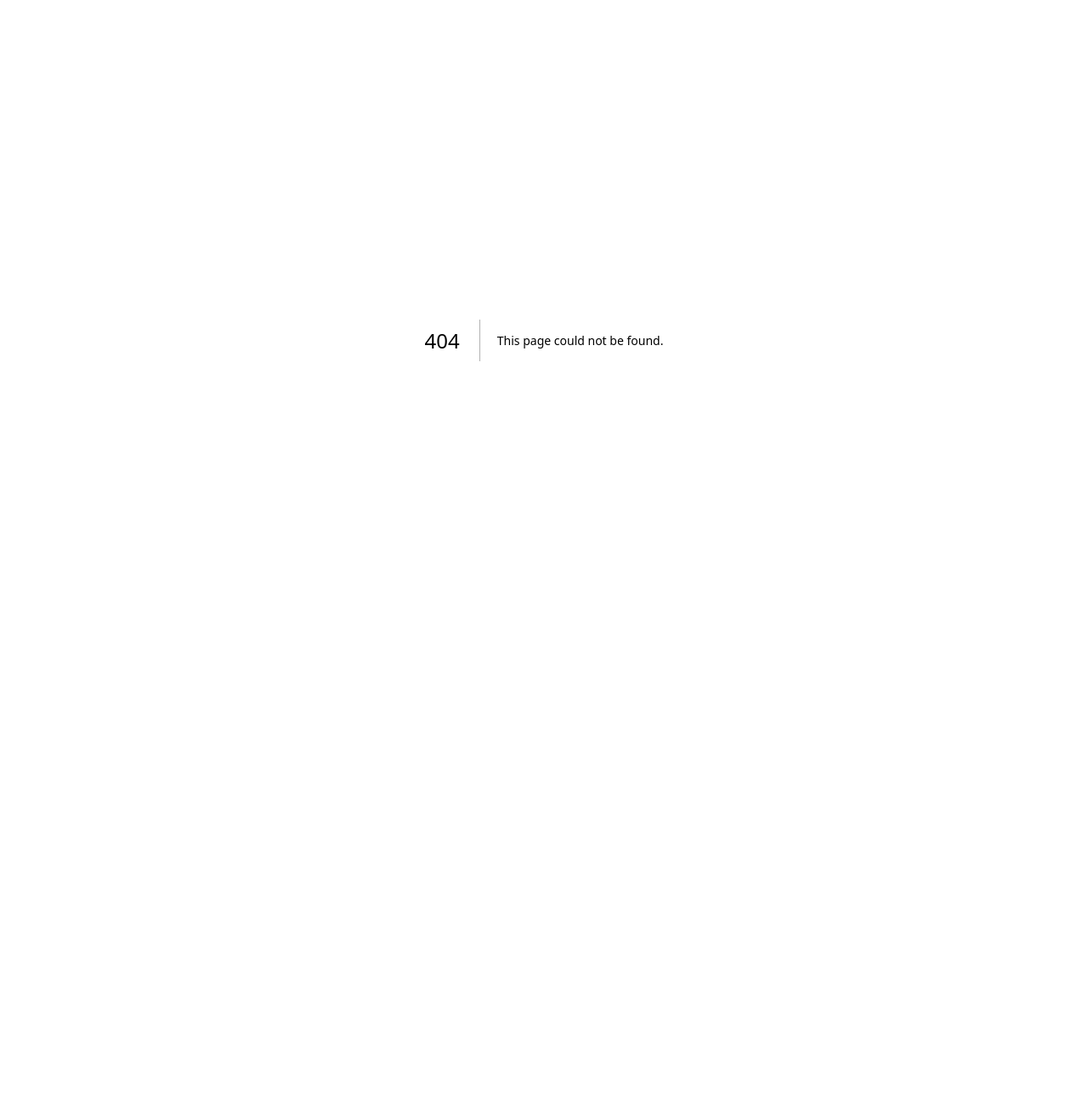
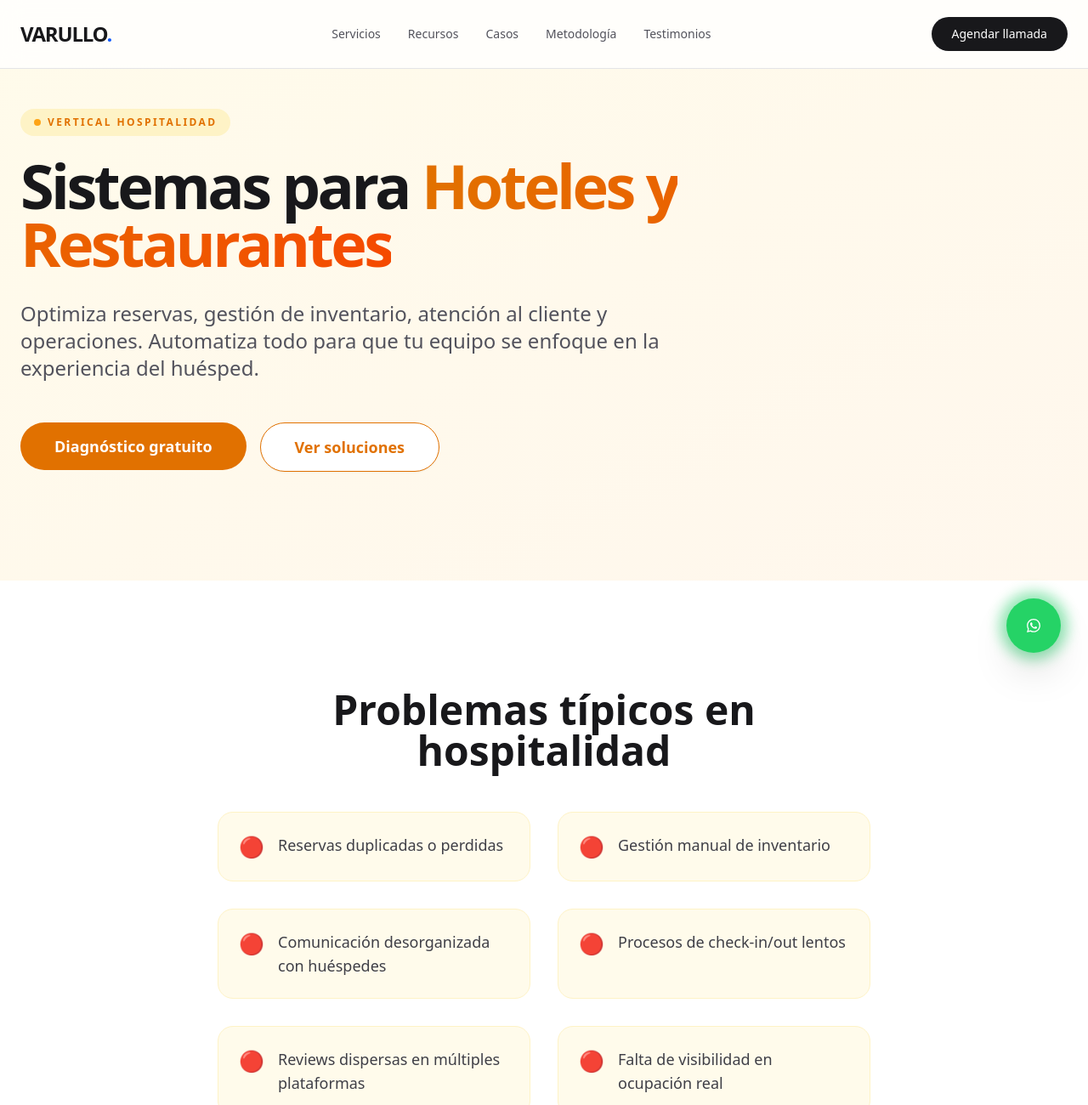
Before and after one commit to jesuscript96/test-clipper-autonomy, a Next.js app: page /vertical/hospitalidad in a window 1280 px wide. Before the commit this address had no page. Shown: the top 1300 px of the page at 85% size. Before the commit the page ends 800 px from the top, so only its background shows below. Built offline with nearby package versions, Linux system fonts and the light colour scheme.

Commit message:
feat: improve header navigation and add hospitalidad vertical

```diff
--- /dev/null
+++ b/src/app/vertical/hospitalidad/page.tsx
@@ -0,0 +1,168 @@
+import Link from "next/link";
+import { Button } from "@/components/ui/button";
+import { Header } from "@/components/sections/Header";
+import { WhatsAppButton } from "@/components/ui/WhatsAppButton";
+
+export default function VerticalHospitalidadPage() {
+  return (
+    <div className="min-h-screen bg-white dark:bg-zinc-950 scroll-smooth">
+      <Header />
+      <WhatsAppButton />
+
+      <main>
+        {/* Hero */}
+        <section className="py-32 relative overflow-hidden bg-gradient-to-br from-amber-50 to-orange-50 dark:from-amber-950/20 dark:to-orange-950/20">
+          <div className="absolute top-0 right-0 w-1/3 h-1/3 bg-amber-500/10 blur-[100px] -z-10" />
+          <div className="container px-6 mx-auto">
+            <div className="max-w-4xl">
+              <div className="inline-flex items-center gap-2 px-4 py-2 rounded-full bg-amber-100 dark:bg-amber-900/30 text-amber-600 dark:text-amber-400 text-xs font-bold uppercase tracking-[0.2em] mb-6">
+                <span className="w-2 h-2 rounded-full bg-amber-500 animate-pulse" />
+                Vertical Hospitalidad
+              </div>
+              <h1 className="text-5xl md:text-7xl font-black text-zinc-900 dark:text-zinc-100 mb-8 leading-[0.95] tracking-tighter">
+                Sistemas para <span className="text-transparent bg-clip-text bg-gradient-to-r from-amber-600 to-orange-600">Hoteles y Restaurantes</span>
+              </h1>
+              <p className="text-xl md:text-2xl text-zinc-600 dark:text-zinc-400 font-light mb-12 max-w-3xl">
+                Optimiza reservas, gestión de inventario, atención al cliente y operaciones. Automatiza todo para que tu equipo se enfoque en la experiencia del huésped.
+              </p>
+              <div className="flex flex-wrap gap-4">
+                <Button asChild size="xl" className="rounded-full bg-amber-600 hover:bg-amber-700 text-white px-10 py-7 text-lg font-black">
+                  <Link href="https://calendly.com/dvallejo-varullo/ponemos-orden?focus=hospitalidad">
+                    Diagnóstico gratuito
+                  </Link>
+                </Button>
+                <Button asChild size="xl" variant="outline" className="rounded-full px-10 py-7 text-lg font-bold border-amber-600 text-amber-600 hover:bg-amber-50">
+                  <Link href="#soluciones">
+                    Ver soluciones
+                  </Link>
+                </Button>
+              </div>
+            </div>
+          </div>
+        </section>
+
+        {/* Problemas comunes */}
+        <section className="py-32">
+          <div className="container px-6 mx-auto">
+            <div className="max-w-3xl mx-auto text-center mb-20">
+              <h2 className="text-3xl md:text-5xl font-bold text-zinc-900 dark:text-zinc-100 mb-6">
+                Problemas típicos en hospitalidad
+              </h2>
+              <div className="grid md:grid-cols-2 gap-8 text-left mt-12">
+                {[
+                  "Reservas duplicadas o perdidas",
+                  "Gestión manual de inventario",
+                  "Comunicación desorganizada con huéspedes",
+                  "Procesos de check-in/out lentos",
+                  "Reviews dispersas en múltiples plataformas",
+                  "Falta de visibilidad en ocupación real",
+                  "Personal sobrecargado con tareas administrativas",
+                  "Dificultad para escalar sin más personal"
+                ].map((problem, i) => (
+                  <div key={i} className="flex items-start gap-4 p-6 rounded-2xl bg-amber-50 dark:bg-amber-950/20 border border-amber-100 dark:border-amber-900/30">
+                    <span className="text-2xl">🔴</span>
+                    <span className="text-lg text-zinc-700 dark:text-zinc-300 font-light">{problem}</span>
+                  </div>
+                ))}
+              </div>
+            </div>
+          </div>
+        </section>
+
+        {/* Soluciones */}
+        <section id="soluciones" className="py-32 bg-zinc-50 dark:bg-zinc-900/20">
+          <div className="container px-6 mx-auto">
+            <div className="max-w-3xl mb-20">
+              <h2 className="text-4xl md:text-6xl font-black text-zinc-900 dark:text-zinc-100 mb-8 tracking-tight">
+                Cómo lo <span className="text-amber-600">solucionamos</span>
+              </h2>
+            </div>
+
+            <div className="grid md:grid-cols-2 gap-12">
+              {[
+                {
+                  title: "Sistema unificado de reservas",
+                  desc: "Centralizamos todas tus reservas (Booking, Airbnb, web propia) en un solo sistema. Cero conflictos, cero overbooking.",
+                  icon: "📅",
+                  result: "100% sincronización en tiempo real"
+                },
+                {
+                  title: "Automatización de comunicaciones",
+                  desc: "Mensajes automáticos de confirmación, recordatorios, encuestas post-estancia. Tu equipo ahorra 15+ horas semanales.",
+                  icon: "💬",
+                  result: "15 horas ahorradas por semana"
+                },
+                {
+                  title: "Dashboard operativo en tiempo real",
+                  desc: "Visibilidad completa de ocupación, ingresos, tareas pendientes y métricas clave en un solo lugar.",
+                  icon: "📊",
+                  result: "Decisiones basadas en datos reales"
+                },
+                {
+                  title: "Gestión inteligente de reviews",
+                  desc: "Recopilamos y respondemos automáticamente reviews de todas las plataformas. Mejora tu reputación online.",
+                  icon: "⭐",
+                  result: "30% más reviews positivas"
+                }
+              ].map((service, i) => (
+                <div key={i} className="p-10 rounded-[2.5rem] bg-white dark:bg-zinc-900 border border-zinc-200 dark:border-zinc-800 hover:border-amber-500 transition-all duration-500 shadow-lg hover:shadow-amber-500/10">
+                  <div className="w-16 h-16 rounded-2xl bg-amber-50 dark:bg-amber-900/20 flex items-center justify-center text-4xl mb-8">
+                    {service.icon}
+                  </div>
+                  <h3 className="text-2xl font-bold text-zinc-900 dark:text-zinc-100 mb-4">{service.title}</h3>
+                  <p className="text-zinc-600 dark:text-zinc-400 text-lg font-light mb-6 leading-relaxed">{service.desc}</p>
+                  <div className="p-4 rounded-xl bg-amber-50 dark:bg-amber-950/20 border border-amber-100 dark:border-amber-900/20">
+                    <p className="text-amber-600 dark:text-amber-400 font-bold text-sm">Resultado: {service.result}</p>
+                  </div>
+                </div>
+              ))}
+            </div>
+          </div>
+        </section>
+
+        {/* Stack */}
+        <section className="py-32 bg-zinc-950 text-white">
+          <div className="container px-6 mx-auto">
+            <div className="max-w-4xl mx-auto text-center mb-16">
+              <h2 className="text-4xl font-bold mb-6">Nuestro Stack para Hospitalidad</h2>
+              <p className="text-xl text-zinc-400 font-light">Herramientas que usamos para optimizar hoteles y restaurantes</p>
+            </div>
+            <div className="flex flex-wrap justify-center gap-4">
+              {["Guesty", "Cloudbeds", "Hostaway", "Zapier", "WhatsApp API", "Airtable", "Stripe", "Google Analytics", "Trustpilot"].map(tech => (
+                <span key={tech} className="px-6 py-3 rounded-full bg-zinc-900 border border-zinc-800 text-sm font-bold text-zinc-300 hover:border-amber-500 transition-colors">
+                  {tech}
+                </span>
+              ))}
+            </div>
+          </div>
+        </section>
+
+        {/* CTA */}
+        <section className="py-32 bg-amber-600">
+          <div className="container px-6 mx-auto text-center text-white">
+            <h2 className="text-4xl md:text-6xl font-black mb-8 tracking-tighter">
+              ¿Listo para optimizar tu hotel o restaurante?
+            </h2>
+            <p className="text-xl md:text-2xl mb-12 font-light opacity-90 max-w-2xl mx-auto">
+              Agenda una sesión gratuita. Te mostramos cómo automatizar tus operaciones y mejorar la experiencia de tus huéspedes.
+            </p>
+            <Button asChild size="xl" className="rounded-full bg-white text-amber-600 hover:bg-zinc-100 px-16 py-8 text-2xl font-black shadow-2xl transition-all hover:scale-105">
+              <Link href="https://calendly.com/dvallejo-varullo/ponemos-orden?focus=hospitalidad" target="_blank">
+                Reservar diagnóstico
+              </Link>
+            </Button>
+          </div>
+        </section>
+      </main>
+
+      <footer className="py-20 border-t border-zinc-200 dark:border-zinc-800 bg-zinc-50 dark:bg-zinc-900/10">
+        <div className="container px-6 mx-auto text-center">
+          <div className="text-2xl font-bold tracking-tighter uppercase mb-4">
+            Varullo<span className="text-amber-600">.</span>
+          </div>
+          <p className="text-sm text-zinc-500">Convertimos el caos en sistemas que se entienden.</p>
+        </div>
+      </footer>
+    </div>
+  );
+}
--- a/src/components/sections/Header.tsx
+++ b/src/components/sections/Header.tsx
@@ -20,20 +20,17 @@ export const Header = () => {
           <Link href="#services" className="text-sm font-medium text-zinc-600 hover:text-zinc-900 dark:text-zinc-400 dark:hover:text-zinc-100 transition-colors">
             Servicios
           </Link>
+          <Link href="/recursos" className="text-sm font-medium text-zinc-600 hover:text-zinc-900 dark:text-zinc-400 dark:hover:text-zinc-100 transition-colors">
+            Recursos
+          </Link>
+          <Link href="/casos" className="text-sm font-medium text-zinc-600 hover:text-zinc-900 dark:text-zinc-400 dark:hover:text-zinc-100 transition-colors">
+            Casos
+          </Link>
           <Link href="#about" className="text-sm font-medium text-zinc-600 hover:text-zinc-900 dark:text-zinc-400 dark:hover:text-zinc-100 transition-colors">
             Metodología
           </Link>
-          <Link href="#team" className="text-sm font-medium text-zinc-600 hover:text-zinc-900 dark:text-zinc-400 dark:hover:text-zinc-100 transition-colors">
-            Equipo
-          </Link>
           <Link href="#testimonials" className="text-sm font-medium text-zinc-600 hover:text-zinc-900 dark:text-zinc-400 dark:hover:text-zinc-100 transition-colors">
             Testimonios
-          </Link>
-          <Link href="/casos" className="text-sm font-medium text-zinc-600 hover:text-zinc-900 dark:text-zinc-400 dark:hover:text-zinc-100 transition-colors">
-            Casos de Éxito
-          </Link>
-          <Link href="#faq" className="text-sm font-medium text-zinc-600 hover:text-zinc-900 dark:text-zinc-400 dark:hover:text-zinc-100 transition-colors">
-            FAQ
           </Link>
         </nav>
 
@@ -75,6 +72,20 @@ export const Header = () => {
             Servicios
           </Link>
           <Link
+            href="/recursos"
+            className="text-lg font-medium text-zinc-600 dark:text-zinc-400 py-2 border-b border-zinc-100 dark:border-zinc-900"
+            onClick={() => setIsMenuOpen(false)}
+          >
+            Recursos
+          </Link>
+          <Link
+            href="/casos"
+            className="text-lg font-medium text-zinc-600 dark:text-zinc-400 py-2 border-b border-zinc-100 dark:border-zinc-900"
+            onClick={() => setIsMenuOpen(false)}
+          >
+            Casos
+          </Link>
+          <Link
             href="#about"
             className="text-lg font-medium text-zinc-600 dark:text-zinc-400 py-2 border-b border-zinc-100 dark:border-zinc-900"
             onClick={() => setIsMenuOpen(false)}
@@ -82,32 +93,11 @@ export const Header = () => {
             Metodología
           </Link>
           <Link
-            href="#team"
-            className="text-lg font-medium text-zinc-600 dark:text-zinc-400 py-2 border-b border-zinc-100 dark:border-zinc-900"
-            onClick={() => setIsMenuOpen(false)}
-          >
-            Equipo
-          </Link>
-          <Link
             href="#testimonials"
             className="text-lg font-medium text-zinc-600 dark:text-zinc-400 py-2 border-b border-zinc-100 dark:border-zinc-900"
             onClick={() => setIsMenuOpen(false)}
           >
             Testimonios
-          </Link>
-          <Link
-            href="/casos"
-            className="text-lg font-medium text-zinc-600 dark:text-zinc-400 py-2 border-b border-zinc-100 dark:border-zinc-900"
-            onClick={() => setIsMenuOpen(false)}
-          >
-            Casos de Éxito
-          </Link>
-          <Link
-            href="#faq"
-            className="text-lg font-medium text-zinc-600 dark:text-zinc-400 py-2 border-b border-zinc-100 dark:border-zinc-900"
-            onClick={() => setIsMenuOpen(false)}
-          >
-            FAQ
           </Link>
           <Link
             href="https://calendly.com/dvallejo-varullo/ponemos-orden"
```
